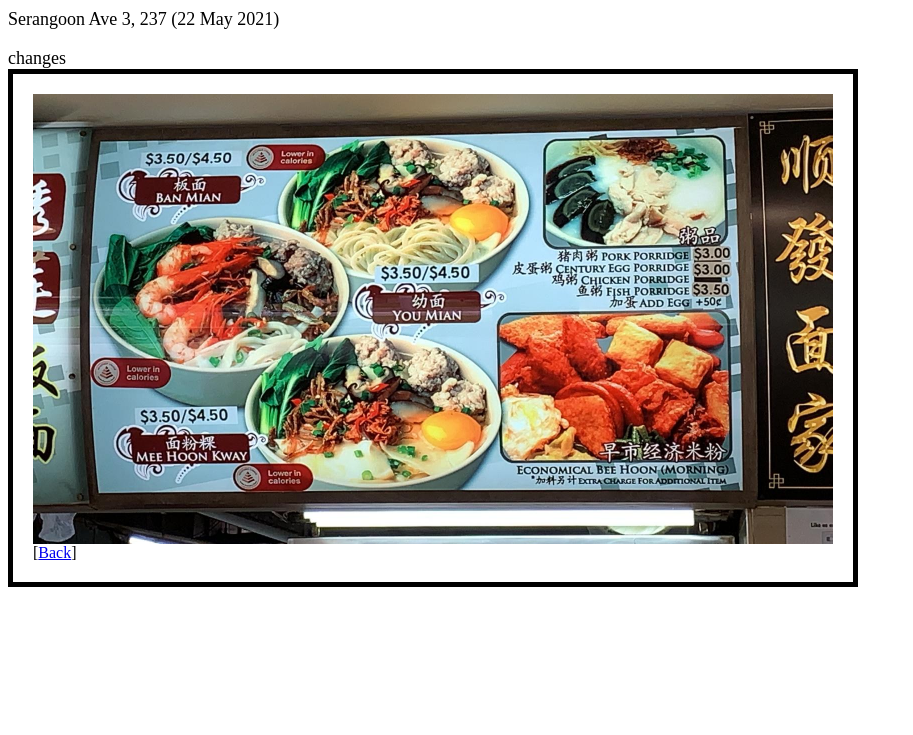
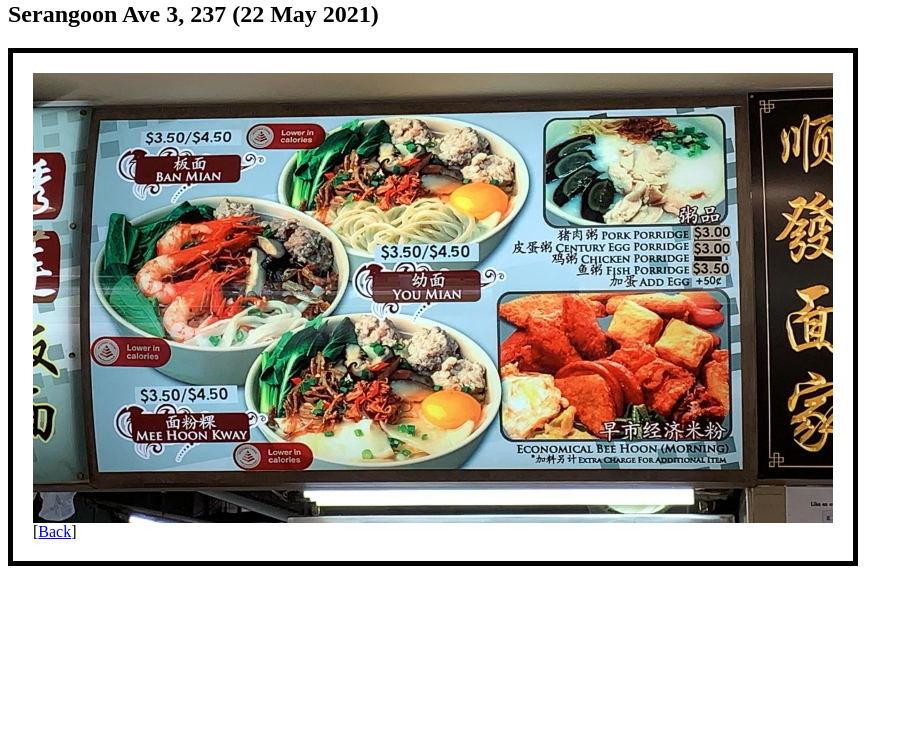
Before and after one commit to sebastiancltan/html, a plain HTML site: page 550237-3-1.html in a window 1280 px wide. Shown: the part 65-800 px from the top of the page, without its empty margins (0-913 px from the left). Drawn offline with Linux system fonts and the light colour scheme.

Commit message:
Update 550237-3-1.html

```diff
--- a/550237-3-1.html
+++ b/550237-3-1.html
@@ -3,9 +3,6 @@
 <title>Serangoon Ave 3, 237</title>
 </head>
 <style>
-body {
-  font-size: 18px;
-}
 table, td {
   border: 5px solid black;
   border-collapse: collapse;
@@ -17,7 +14,7 @@ td {
 <body>
 
 <h1><a href="index.html">Home</a></h1>
-<p>Serangoon Ave 3, 237 (22 May 2021)</p>changes
+<h2>Serangoon Ave 3, 237 (22 May 2021)</h2>
 <table>
 <tr><td><img src="550237-3-1.jpg" alt="Image missing" width="800"><br>[<a href="550237.html#550237-3">Back</a>]</td></tr>
 </table>
```
